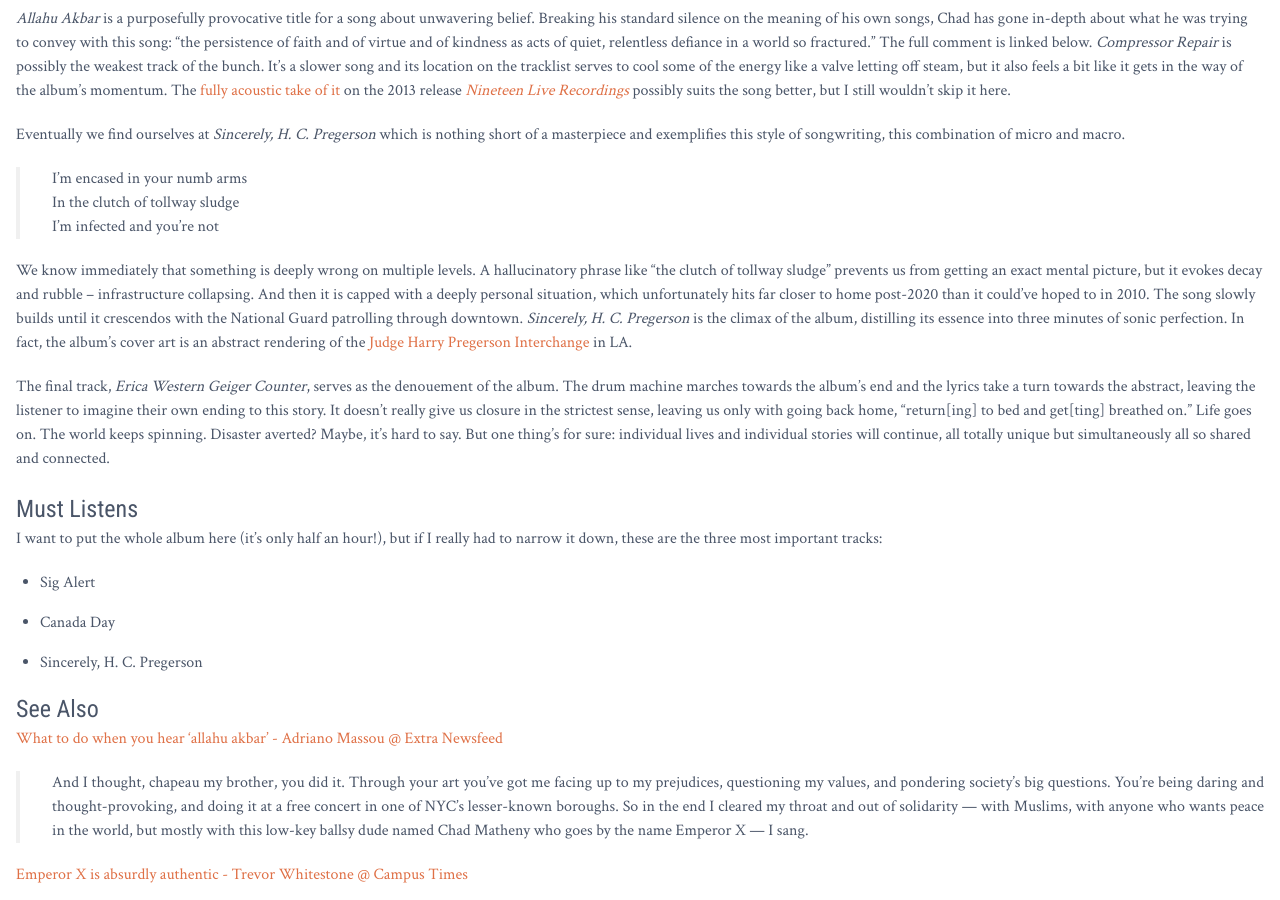
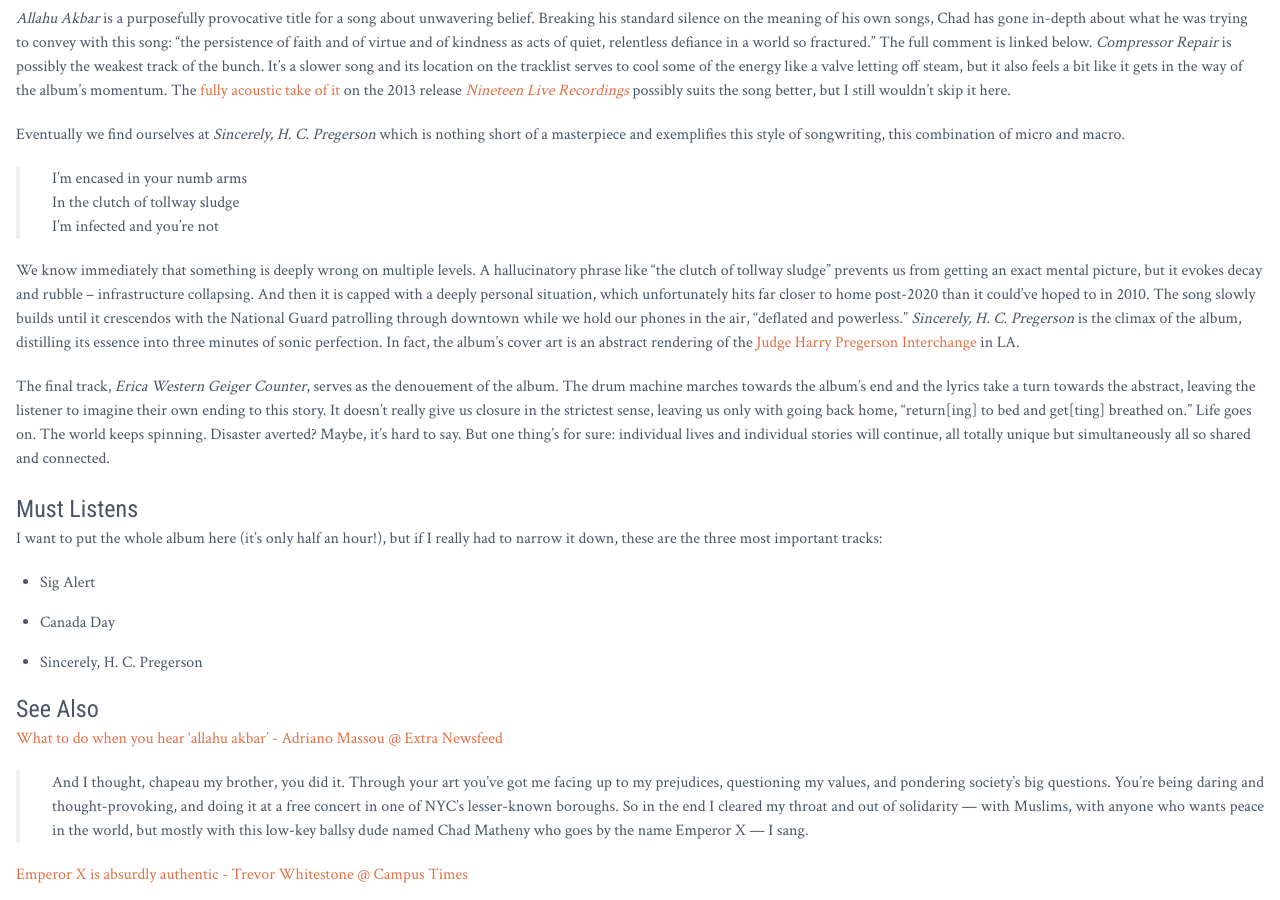
Before and after one commit to growlitheharpo/musical-robot, a Jekyll site: the page built from _posts/2021-7-18-western-teleport.md, in a window 1280 px wide and 900 px high, scrolled down 1040 px. Built offline with Jekyll 4.4.1, drawn with Linux system fonts in a browser that asks for light colours; nearby versions of some CDN libraries.

Commit message:
More edits

```diff
--- a/_posts/2021-7-18-western-teleport.md
+++ b/_posts/2021-7-18-western-teleport.md
@@ -34,7 +34,7 @@ Eventually we find ourselves at *Sincerely, H. C. Pregerson* which is nothing sh
 > In the clutch of tollway sludge<br>
 > I'm infected and you're not<br>
 
-We know immediately that something is deeply wrong on multiple levels. A hallucinatory phrase like "the clutch of tollway sludge" prevents us from getting an exact mental picture, but it evokes decay and rubble -- infrastructure collapsing. And then it is capped with a deeply personal situation, which unfortunately hits far closer to home post-2020 than it could've hoped to in 2010. The song slowly builds until it crescendos with the National Guard patrolling through downtown. *Sincerely, H. C. Pregerson* is the climax of the album, distilling its essence into three minutes of sonic perfection. In fact, the album's cover art is an abstract rendering of the [Judge Harry Pregerson Interchange](https://en.wikipedia.org/wiki/Judge_Harry_Pregerson_Interchange) in LA.
+We know immediately that something is deeply wrong on multiple levels. A hallucinatory phrase like "the clutch of tollway sludge" prevents us from getting an exact mental picture, but it evokes decay and rubble -- infrastructure collapsing. And then it is capped with a deeply personal situation, which unfortunately hits far closer to home post-2020 than it could've hoped to in 2010. The song slowly builds until it crescendos with the National Guard patrolling through downtown while we hold our phones in the air, "deflated and powerless." *Sincerely, H. C. Pregerson* is the climax of the album, distilling its essence into three minutes of sonic perfection. In fact, the album's cover art is an abstract rendering of the [Judge Harry Pregerson Interchange](https://en.wikipedia.org/wiki/Judge_Harry_Pregerson_Interchange) in LA.
 
 The final track, *Erica Western Geiger Counter*, serves as the denouement of the album. The drum machine marches towards the album's end and the lyrics take a turn towards the abstract, leaving the listener to imagine their own ending to this story. It doesn't really give us closure in the strictest sense, leaving us only with going back home, "return[ing] to bed and get[ting] breathed on." Life goes on. The world keeps spinning. Disaster averted? Maybe, it's hard to say. But one thing's for sure: individual lives and individual stories will continue, all totally unique but simultaneously all so shared and connected.
 
```
